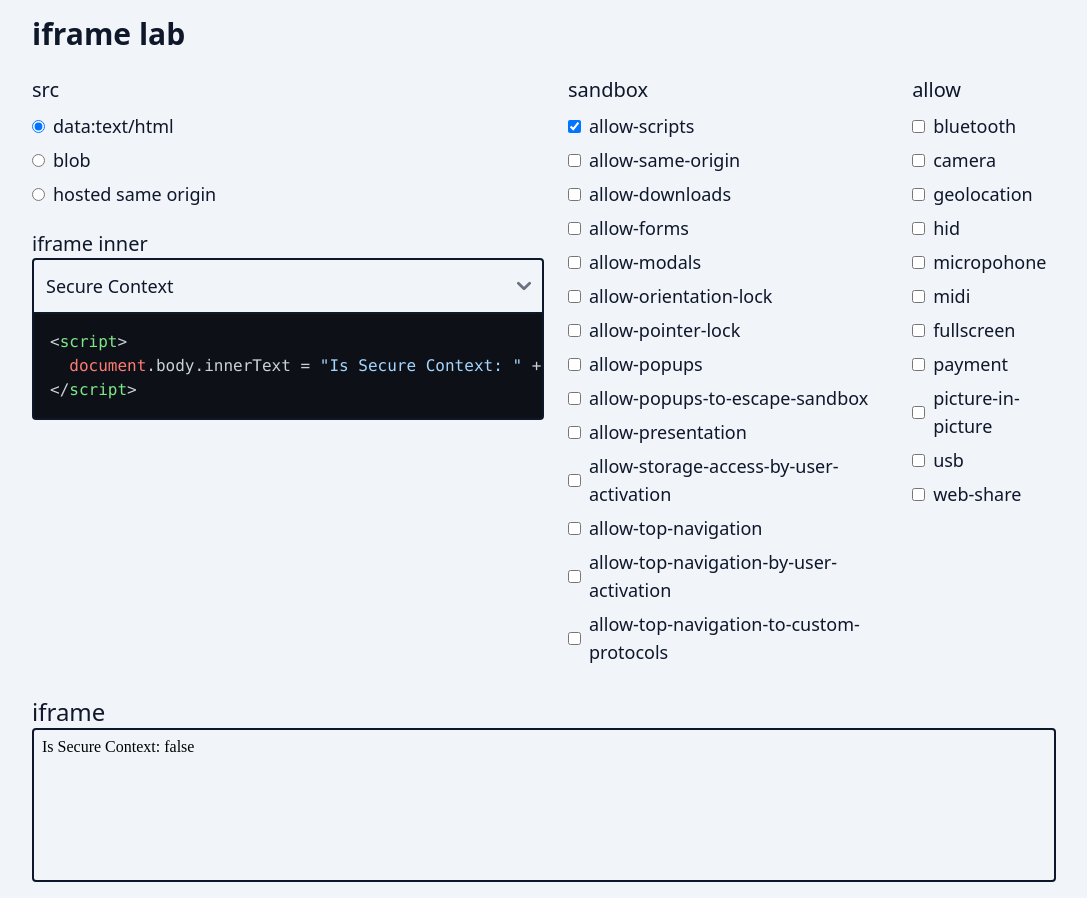
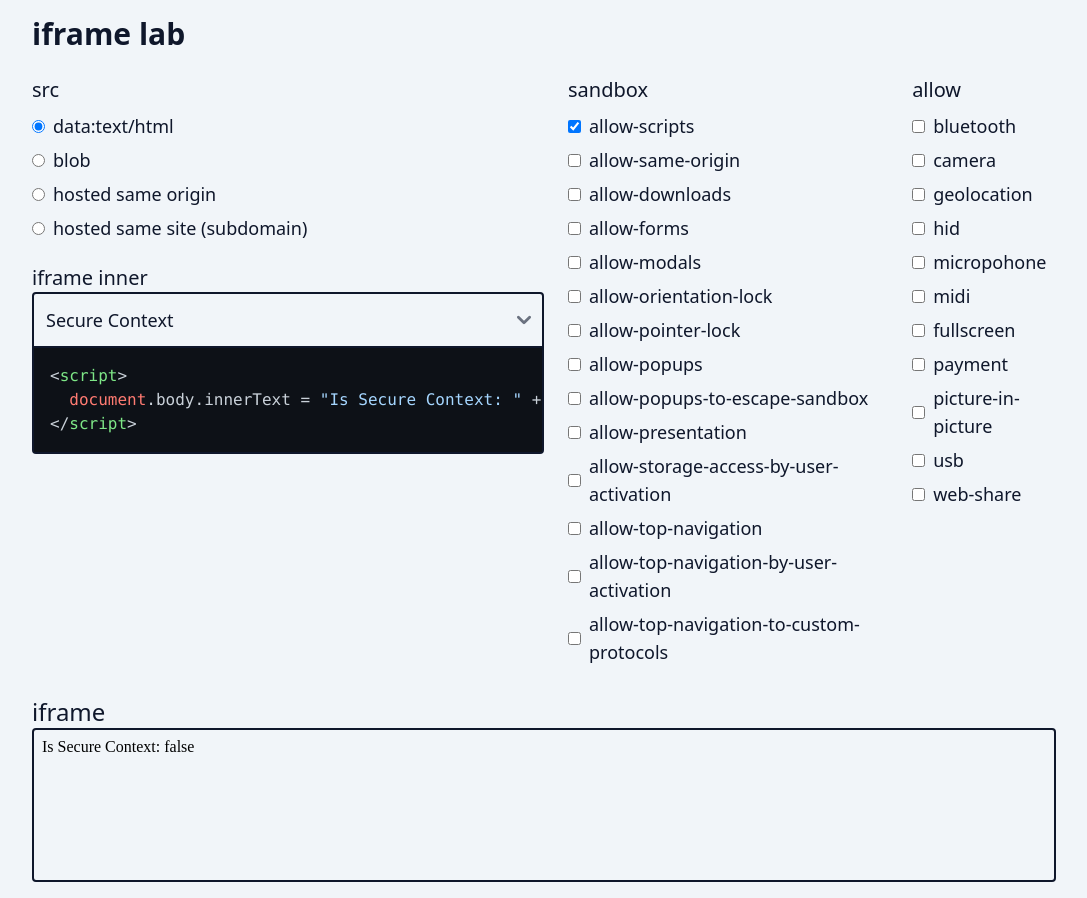
Before and after one commit to aiji42/iframe-lab, a React (Vite) app: page / in a window 1280 px wide. Shown: the whole page, without its empty margins (96-1183 px from the left). Built offline with nearby package versions, Linux system fonts and the light colour scheme.

Commit message:
hosted same sateモードの追加

```diff
--- a/src/App.tsx
+++ b/src/App.tsx
@@ -20,7 +20,7 @@ const App = () => {
   );
 
   const [srcType, setSrcType] = useQueryState("src", {
-    defaultValue: srcTypes[0],
+    defaultValue: srcTypes[0].key,
   });
 
   return (
@@ -31,17 +31,17 @@ const App = () => {
         <div className="flex flex-col gap-4">
           <fieldset>
             <legend className="text-xl mb-2">src</legend>
-            {srcTypes.map((type) => (
+            {srcTypes.map(({ key, label }) => (
               <label
-                key={type}
+                key={key}
                 className="flex items-center gap-2 mb-1.5 text-lg"
               >
                 <input
                   type="radio"
-                  checked={srcType === type}
-                  onChange={() => setSrcType(type)}
+                  checked={srcType === key}
+                  onChange={() => setSrcType(key)}
                 />
-                {type}
+                {label}
               </label>
             ))}
           </fieldset>
--- a/src/components/Iframe.tsx
+++ b/src/components/Iframe.tsx
@@ -17,7 +17,7 @@ export const Iframe = ({
 
   let src = "";
   switch (srcType) {
-    case "data:text/html":
+    case "data":
       src = `data:text/html,${iframe(iframeInner)}`;
       break;
     case "blob":
@@ -25,8 +25,11 @@ export const Iframe = ({
         new Blob([iframe(iframeInner)], { type: "text/html" }),
       );
       break;
-    case "hosted same origin":
+    case "same-origin":
       src = `/iframe?src=${iframeInnerKey}`;
+      break;
+    case "same-site":
+      src = `https://sub.${location.host}/?src=${iframeInnerKey}`;
       break;
     default:
       throw new Error("Invalid src type");
--- a/src/constants/src-type.ts
+++ b/src/constants/src-type.ts
@@ -1,5 +1,6 @@
 export const srcTypes = [
-  "data:text/html",
-  "blob",
-  "hosted same origin",
+  { key: "data", label: "data:text/html" },
+  { key: "blob", label: "blob" },
+  { key: "same-origin", label: "hosted same origin" },
+  { key: "same-site", label: "hosted same site (subdomain)" },
 ] as const;
```
